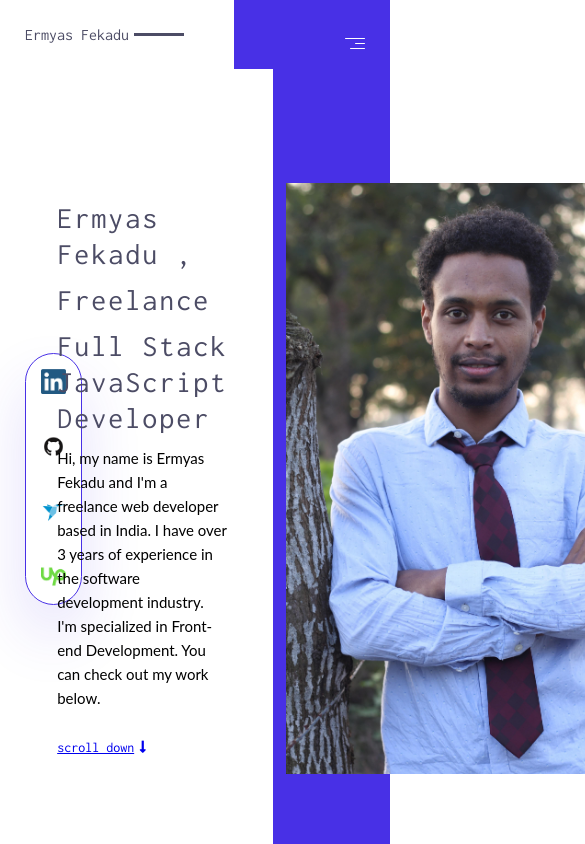
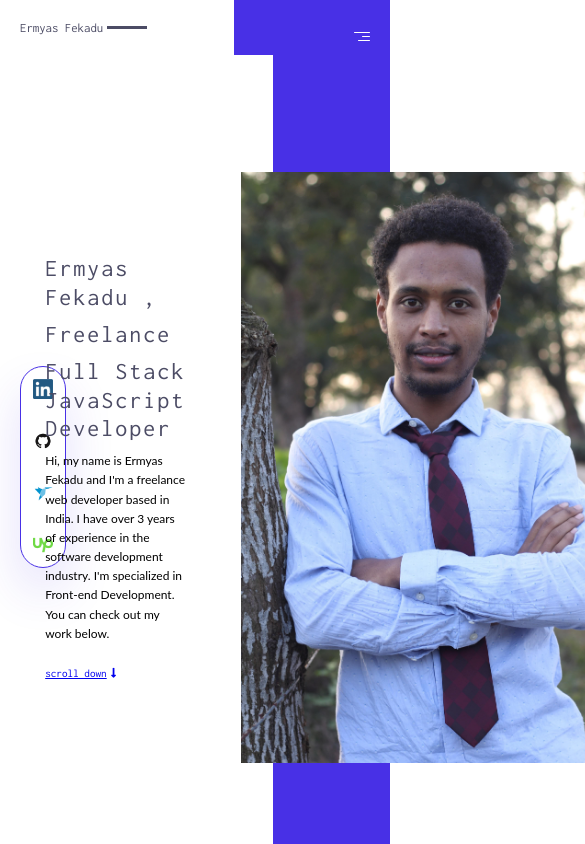
Before and after one commit to ermyas7/portfolio, a React (Create React App) app: page / in a window 390 px wide. Shown: the top 844 px of the page, 585 px wide, since content can reach past the window. Built offline with nearby package versions, Linux system fonts and the light colour scheme.

Commit message:
Add menu responsive

```diff
--- a/src/assets/sass/abstract/_variables.scss
+++ b/src/assets/sass/abstract/_variables.scss
@@ -18,3 +18,16 @@ $color-grey-dark-1: #4C4C65;
 
 
 $default-font-size: 1.4rem;
+
+/*
+0 - 600px phone
+600 - 900px tab-port
+900 - 1200px tab-land
+1200 - 1800px normal
+1800px + big-desktop
+*/
+//1rem = 16px
+$small: 37.5em;
+$medium: 56.25em;
+$large: 75em;
+$extra-large: 112.5em;
--- a/src/components/header/Header.scss
+++ b/src/components/header/Header.scss
@@ -17,6 +17,10 @@
     align-items: center;
     background: linear-gradient(to right, $color-white 60%, $color-primary 40%);
     padding: 2.5rem;
+
+   a{
+        text-decoration: none;
+    }
 
     &-name{
         display: inline-flex;
--- a/src/components/header/Menu.js
+++ b/src/components/header/Menu.js
@@ -8,7 +8,11 @@ const Menu = () => {
     }
     return (
         <div className="menu">
-            <h4 className="menu-name">Ermyas Fekadu</h4>
+            <Link to="/">
+            <h4 className="menu-name">
+                Ermyas Fekadu
+            </h4>
+            </Link>
             <div className="menu-icon">
                 <input type="checkbox"  id="menu"/>
                 <label htmlFor="menu">
--- a/src/index.scss
+++ b/src/index.scss
@@ -1,5 +1,20 @@
+@import './assets/sass/main';
+
 html{
   font-size: 62.5%; //1rem = 10px
+
+  @media screen and (max-width: $medium) {
+    font-size: 55%;
+  }
+
+  @media screen and (max-width: $small) {
+    font-size: 50%;
+  }
+
+  @media screen and (min-width: $extra-large) {
+    font-size: 70%;
+  }
+
 }
 
 *, *::before, *::after{
```
